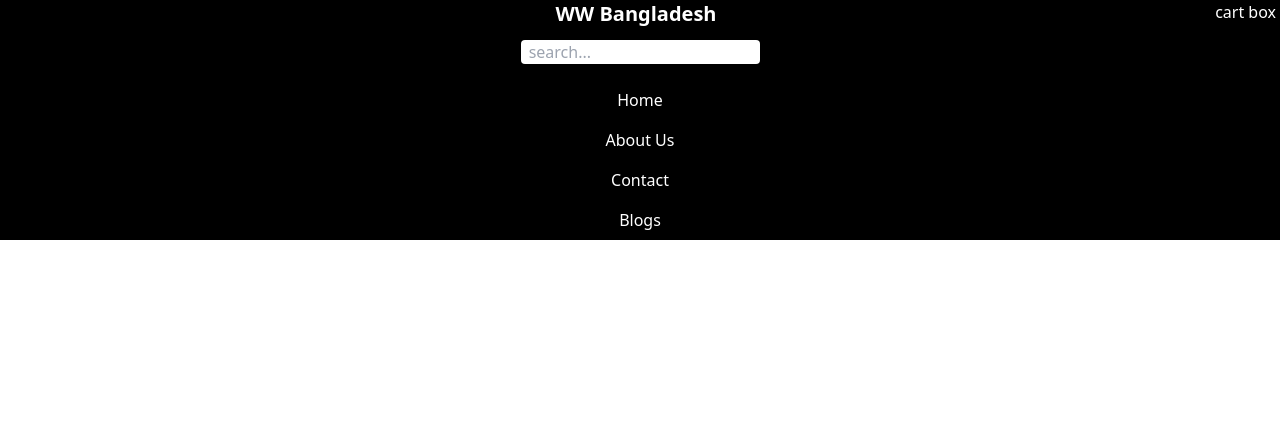
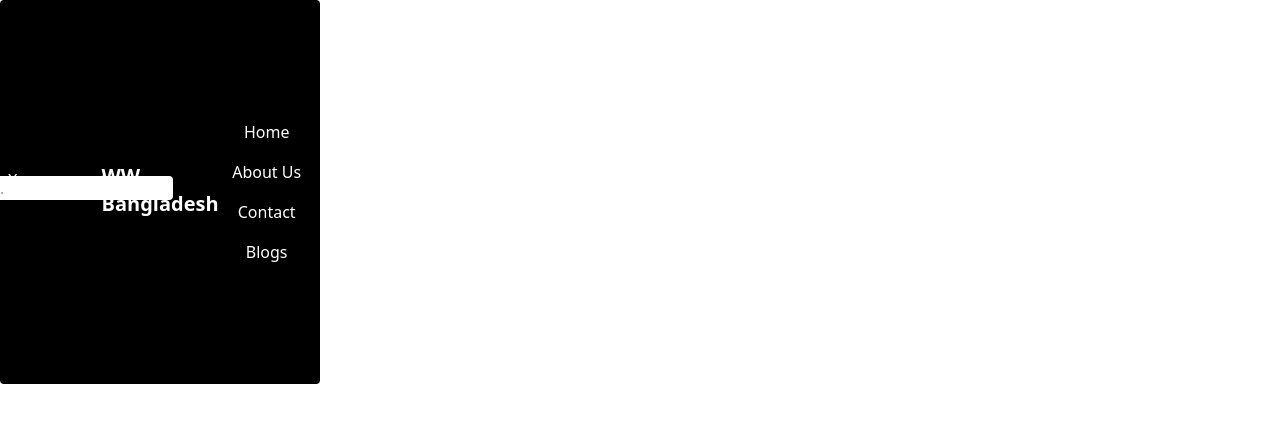
Before and after one commit to parvez-swe/wasi-web-bangladesh, a Next.js app: page / in a window 1280 px wide. Shown: the top 422 px of the page. Built offline with nearby package versions, Linux system fonts and the light colour scheme.

Commit message:
navbar optimization

```diff
--- a/components/Header/Header.js
+++ b/components/Header/Header.js
@@ -1,33 +1,42 @@
-import React from 'react'
-import classes from './Header.module.css';
+import React from "react";
+import classes from "./Header.module.css";
 export const Header = () => {
   return (
-    <div className='bg-black text-white grid grid-cols-1 items-center content-center '>
+    <div className="w-80 h-96 rounded bg-black text-white grid grid-cols-1 md:grid-cols-3 items-center  ">
+      <div className="relative">
+        <div className=" relative top-0 left-1 ">
+          <div className="absolute top-0 right-1">cart</div>
+          <div className="absolute top-0 left-1">X</div>
+        </div>
+        <div className="mt-2 flex items-center justify-center search-bar text-black mb-4">
+          <input
+            className=" rounded px-1 focus:outline-none"
+            type="text"
+            placeholder=" search..."
+          />
+        </div>
+      </div>
 
-        <div className='grid'>
+      <div className="logo grid grid-cols-1 mb-1">
+        <h1 className="text-xl font-bold flex items-center justify-center">
+          WW Bangladesh
+        </h1>
+      </div>
 
-        <div className='logo grid grid-cols-1 ml-4 mb-3'>
-            <h1 className='text-xl font-bold mr-6 flex items-center justify-center'>WW Bangladesh</h1>
-
-            <div className=' absolute top-0 right-1 '>
-                cart box
-            </div>
-        </div>
-
-        </div>
-
-        <div className='flex items-center justify-center search-bar text-black mb-4'>
-          <input className='  rounded px-1 focus:outline-none' type="text" placeholder=' search...'/>
-        </div>
-
-        <ul className="grid grid-cols-1 ">
-            <li className="py-2 px-3 font-medium hover:bg-red-400 flex justify-center  items-center  ">Home</li>
-            <li className="py-2 px-3 font-medium hover:bg-red-400 flex justify-center  items-center">About Us</li>
-            <li className="py-2 px-3 font-medium hover:bg-red-400 flex justify-center  items-center">Contact</li>
-            <li className="py-2 px-3 font-medium hover:bg-red-400 flex justify-center  items-center">Blogs</li>
-
-        </ul>
-
+      <ul className="grid grid-cols-1 ">
+        <li className="py-2 px-3 font-medium hover:bg-red-400 flex justify-center  items-center  ">
+          Home
+        </li>
+        <li className="py-2 px-3 font-medium hover:bg-red-400 flex justify-center  items-center">
+          About Us
+        </li>
+        <li className="py-2 px-3 font-medium hover:bg-red-400 flex justify-center  items-center">
+          Contact
+        </li>
+        <li className="py-2 px-3 font-medium hover:bg-red-400 flex justify-center  items-center">
+          Blogs
+        </li>
+      </ul>
     </div>
-  )
-}
+  );
+};
```
Also changed, not shown: DeployNote/notes.txt (added).
